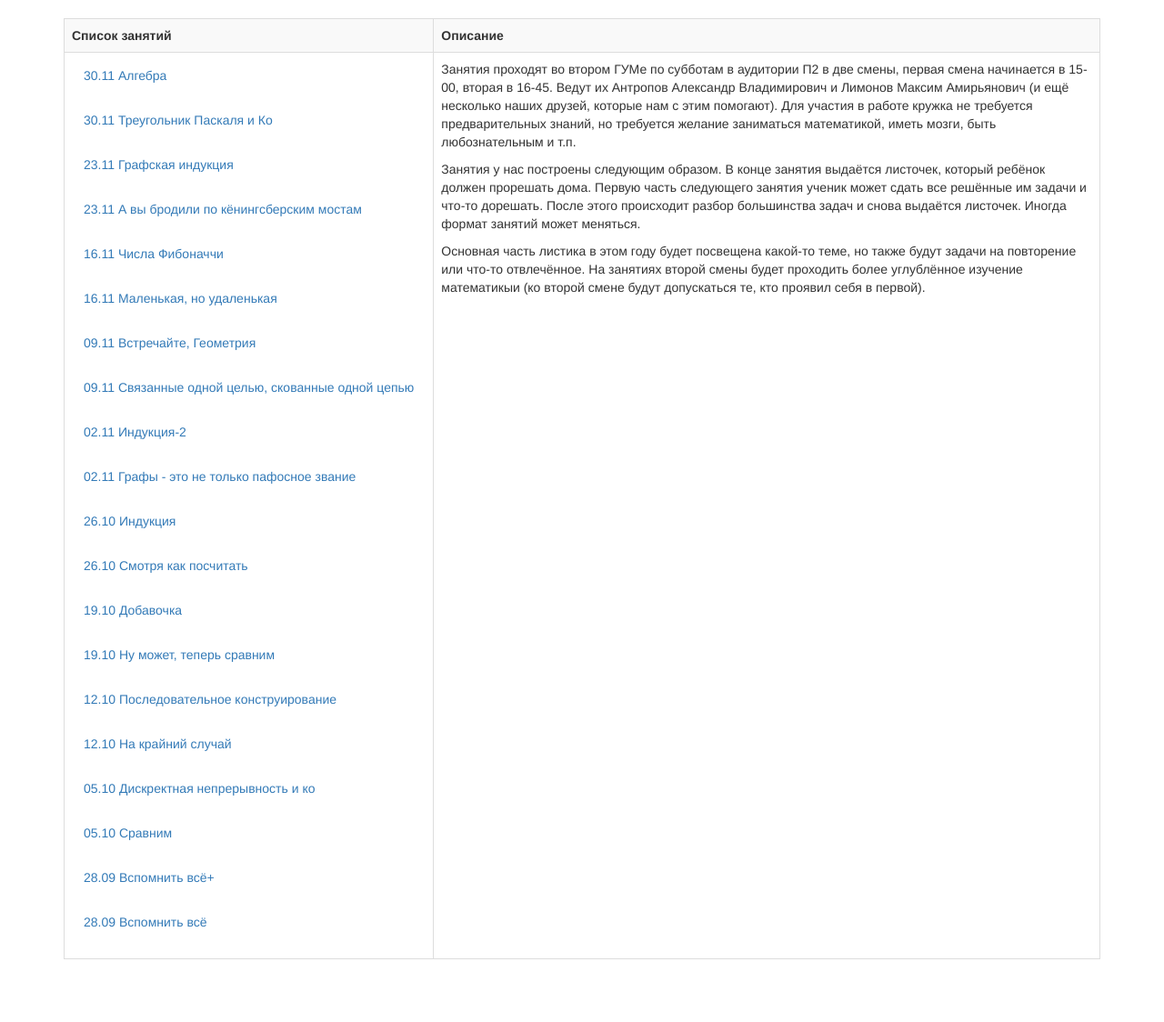
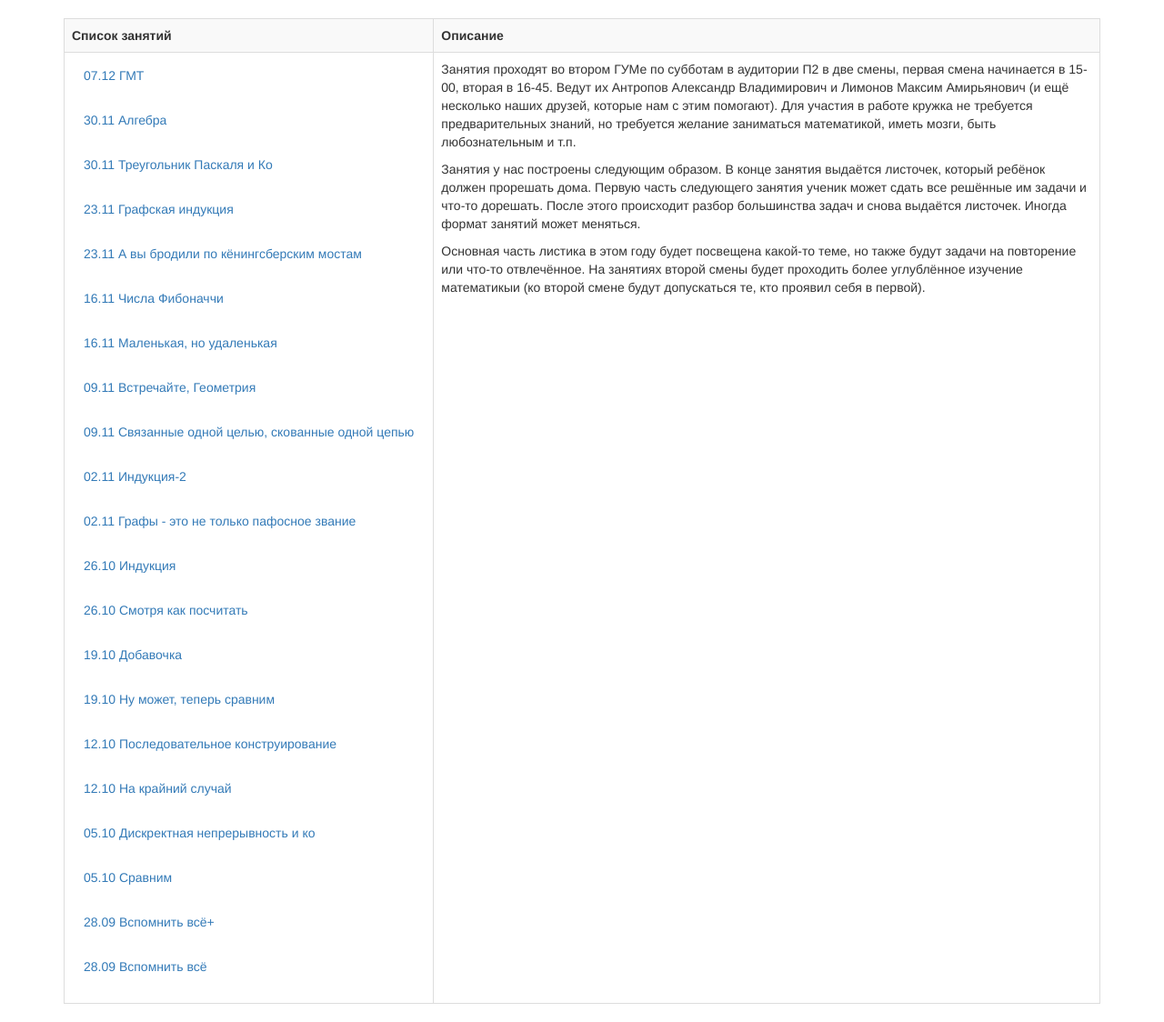
Before and after one commit to matemax/test_site, a Flask app: page /lessons in a window 1280 px wide. Shown: the part 52-1176 px from the top of the page at 91% size. Before the commit the page ends 1107 px from the top, so only its background shows below. Run offline with Flask 2, Linux system fonts and the light colour scheme; some libraries are stand-ins or nearby versions.

Commit message:
update lessons

```diff
--- a/app/templates/list_lessons.html
+++ b/app/templates/list_lessons.html
@@ -1,3 +1,6 @@
+<div class="form-group">
+    <a href="/lessons/11_p" class="btn btn btn-link">07.12 ГМТ</a>
+</div>
 <div class="form-group">
     <a href="/lessons/10_p" class="btn btn btn-link">30.11 Алгебра</a>
 </div>
```
Also changed, not shown: 1 other file.
